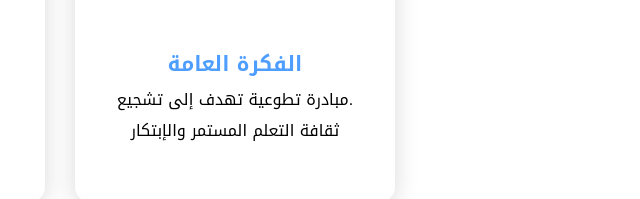
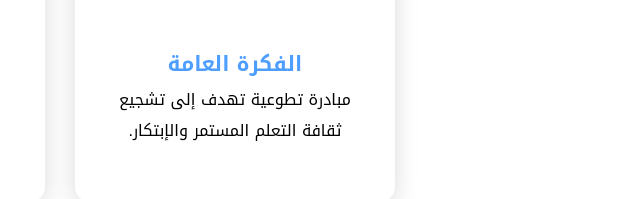
Before and after one commit to mobde3sa/mobde3, a plain HTML site: page index.html in a window 1280 px wide. Shown: the part 1261-1460 px from the top of the page, 580-1220 px from the left. Drawn offline with Linux system fonts and the light colour scheme.

Commit message:
Update index.html

```diff
--- a/index.html
+++ b/index.html
@@ -58,7 +58,7 @@
         </div>
         <div class="info">
           <h3>الفكرة العامة</h3>
-          <p> .مبادرة تطوعية تهدف إلى تشجيع ثقافة التعلم المستمر والإبتكار</p>
+          <p>مبادرة تطوعية تهدف إلى تشجيع ثقافة التعلم المستمر والإبتكار.</p>
         </div>
       </div>
       <div class="card">
```
